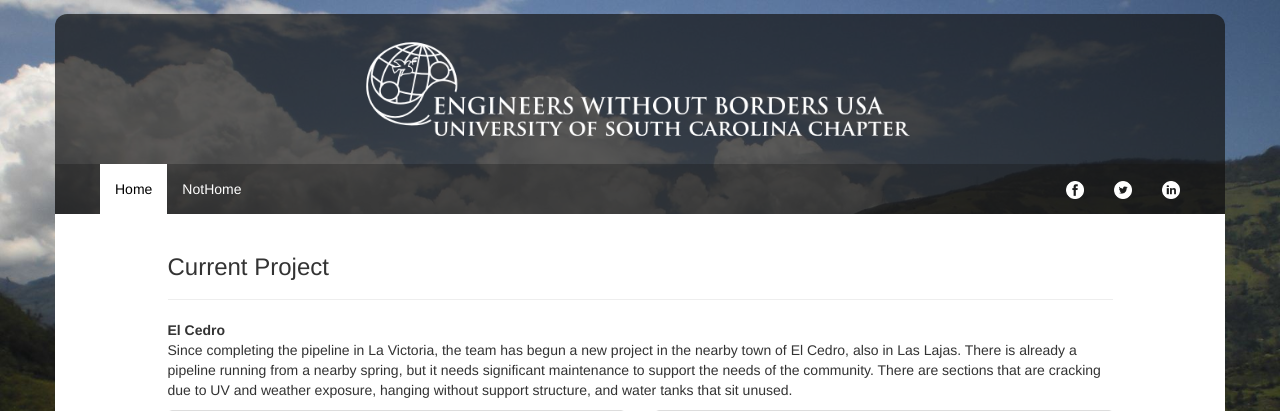
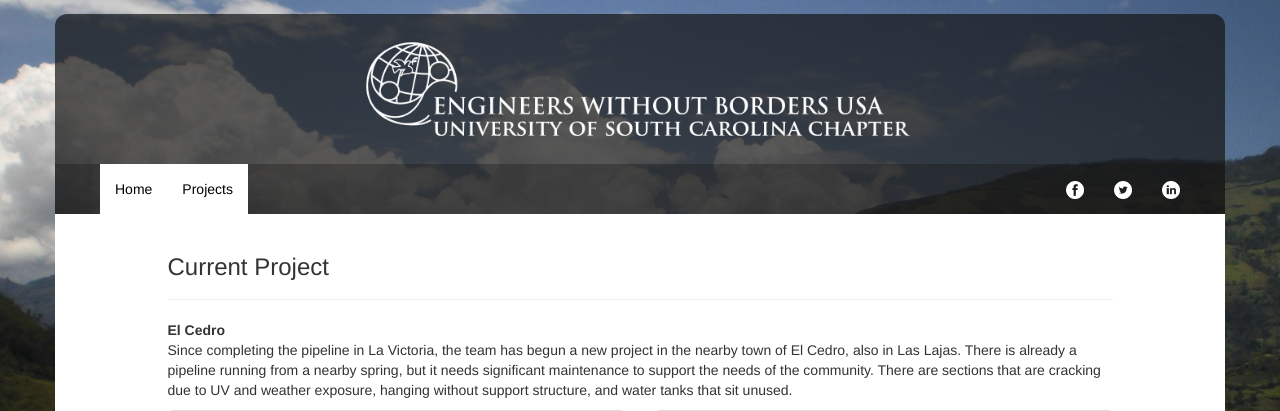
Before and after one commit to ewbusc/website-django, a Django app: page /projects in a window 1280 px wide. Shown: the top 411 px of the page. Run offline with Django 3.2, Linux system fonts and the light colour scheme; some libraries are stand-ins or nearby versions.

Commit message:
Projects is added to the navBar

```diff
--- a/core/templates/core/base.html
+++ b/core/templates/core/base.html
@@ -53,12 +53,12 @@
               {% load tags %}
 
               {% url 'home_url' as home %}
-
+              {% url 'projects_url' as projects %}
               <div class="collapse navbar-collapse" id="nav-collapse">
                 <ul class="nav navbar-nav">
                   <li class="{% active request home %}"><a href="{{ home }}">Home</a></li>
-                  <!-- Replace below <li> with other pages when they are implemented -->
-                  <li class="{% active request 'test' %}"><a href="#">NotHome</a></li>
+
+                  <li class="{% active request projects %}"><a href="{{ projects }}">Projects</a></li>
                 </ul>
                 <!-- Social for larger screens
                 -->
```
